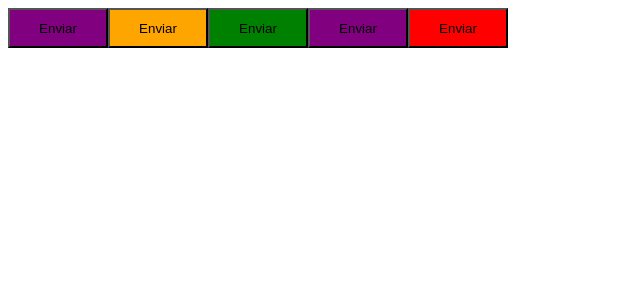
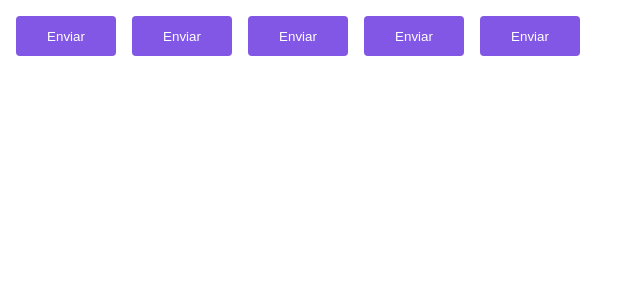
Before and after one commit to glauberbandeira/pomodoro-ignite, a React (Vite) app: page / in a window 1280 px wide. Shown: the top 300 px of the page, without its empty margins (0-640 px from the left). Built offline with nearby package versions, Linux system fonts and the light colour scheme.

Commit message:
configuring themes

```diff
--- a/src/App.tsx
+++ b/src/App.tsx
@@ -1,14 +1,17 @@
+import { ThemeProvider } from "styled-components";
 import { Button } from "./components/Button";
+import { defaultTheme } from "./styles/themes/default";
 
 export function App() {
-
   return (
     <>
-      <Button variant="primary" />
-      <Button variant="secondary" />
-      <Button variant="success" />
-      <Button variant="primary" />
-      <Button variant="danger" />
+      <ThemeProvider theme={defaultTheme}>
+        <Button variant="primary" />
+        <Button variant="secondary" />
+        <Button variant="success" />
+        <Button variant="primary" />
+        <Button variant="danger" />
+      </ThemeProvider>
     </>
-  )
+  );
 }
--- a/src/components/Button.styles.ts
+++ b/src/components/Button.styles.ts
@@ -1,25 +1,31 @@
-import styled, { css } from 'styled-components';
+import styled, { css } from "styled-components";
 
-export type ButtonVariant = 'primary' | 'secondary' | 'danger' | 'success';
+export type ButtonVariant = "primary" | "secondary" | "danger" | "success";
 
 interface ButtonContainerProps {
-    variant: ButtonVariant;
+  variant: ButtonVariant;
 }
 
 const buttonVariants = {
-    primary: 'purple',
-    secondary: 'orange',
-    danger: 'red',
-    success: 'green'
-}
+  primary: "purple",
+  secondary: "orange",
+  danger: "red",
+  success: "green",
+};
 
 export const ButtonContainer = styled.button<ButtonContainerProps>`
-    width: 100px;
-    height: 40px;
+  width: 100px;
+  height: 40px;
+  border-radius: 4px;
+  border: 0;
+  margin: 8px;
 
-    ${props => {
-        return css`
-            background-color: ${buttonVariants[props.variant]};
-        `
-    }}
+  background-color: ${props => props.theme.primary};
+  color: ${props => props.theme.white};
+
+  /* ${(props) => {
+    return css`
+      background-color: ${buttonVariants[props.variant]};
+    `;
+  }} */
 `;
--- /dev/null
+++ b/src/styles/themes/default.ts
@@ -0,0 +1,5 @@
+export const defaultTheme = {
+    white: '#FFF',
+    primary: '#8257e6',
+    secondary: 'orange',
+}
```
